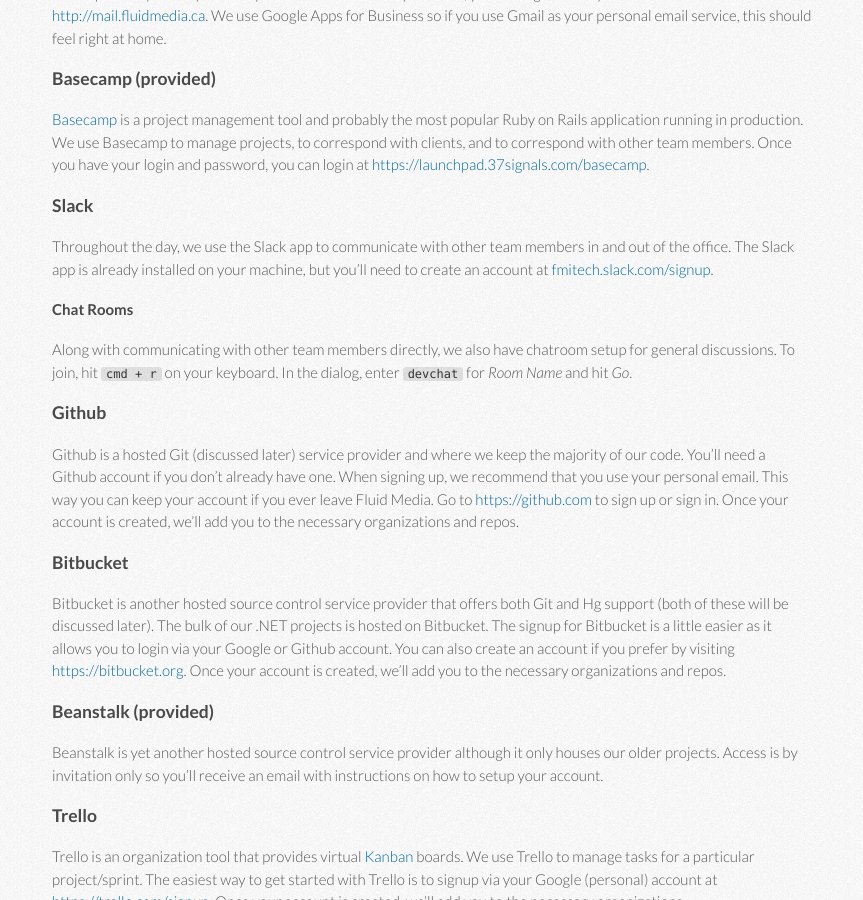
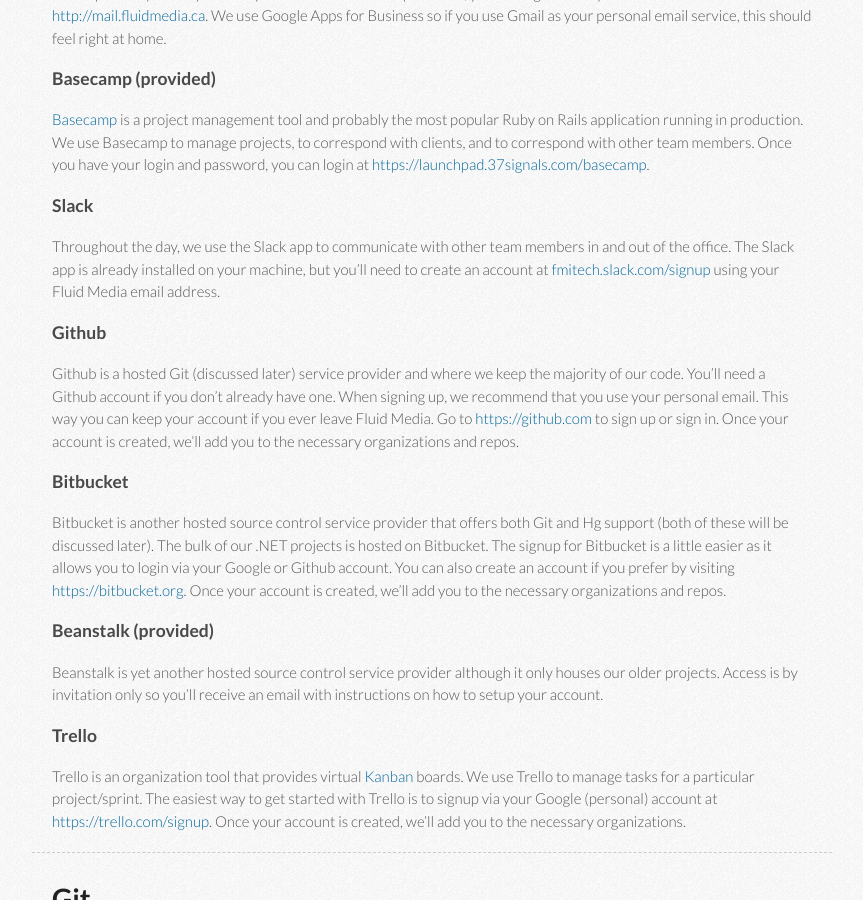
Before and after one commit to fmitech/employee-manual, a Jekyll site: the page built from index.md, in a window 1280 px wide and 900 px high, scrolled down 5703 px. Shown: the whole window, without its empty margins (208-1071 px from the left). Built offline with Jekyll 4.4.1, drawn with Linux system fonts in a browser that asks for light colours.

Commit message:
removes subsection for the messages subsection that no longer exists

```diff
--- a/index.md
+++ b/index.md
@@ -171,11 +171,7 @@
 
 ### Slack
 
-Throughout the day, we use the Slack app to communicate with other team members in and out of the office. The Slack app is already installed on your machine, but you'll need to create an account at [fmitech.slack.com/signup](https://fmitech.slack.com/signup).
-
-#### Chat Rooms
-
-Along with communicating with other team members directly, we also have chatroom setup for general discussions. To join, hit `cmd + r` on your keyboard. In the dialog, enter `devchat` for _Room Name_ and hit _Go_.
+Throughout the day, we use the Slack app to communicate with other team members in and out of the office. The Slack app is already installed on your machine, but you'll need to create an account at [fmitech.slack.com/signup](https://fmitech.slack.com/signup) using your Fluid Media email address.
 
 ### Github
 
```
